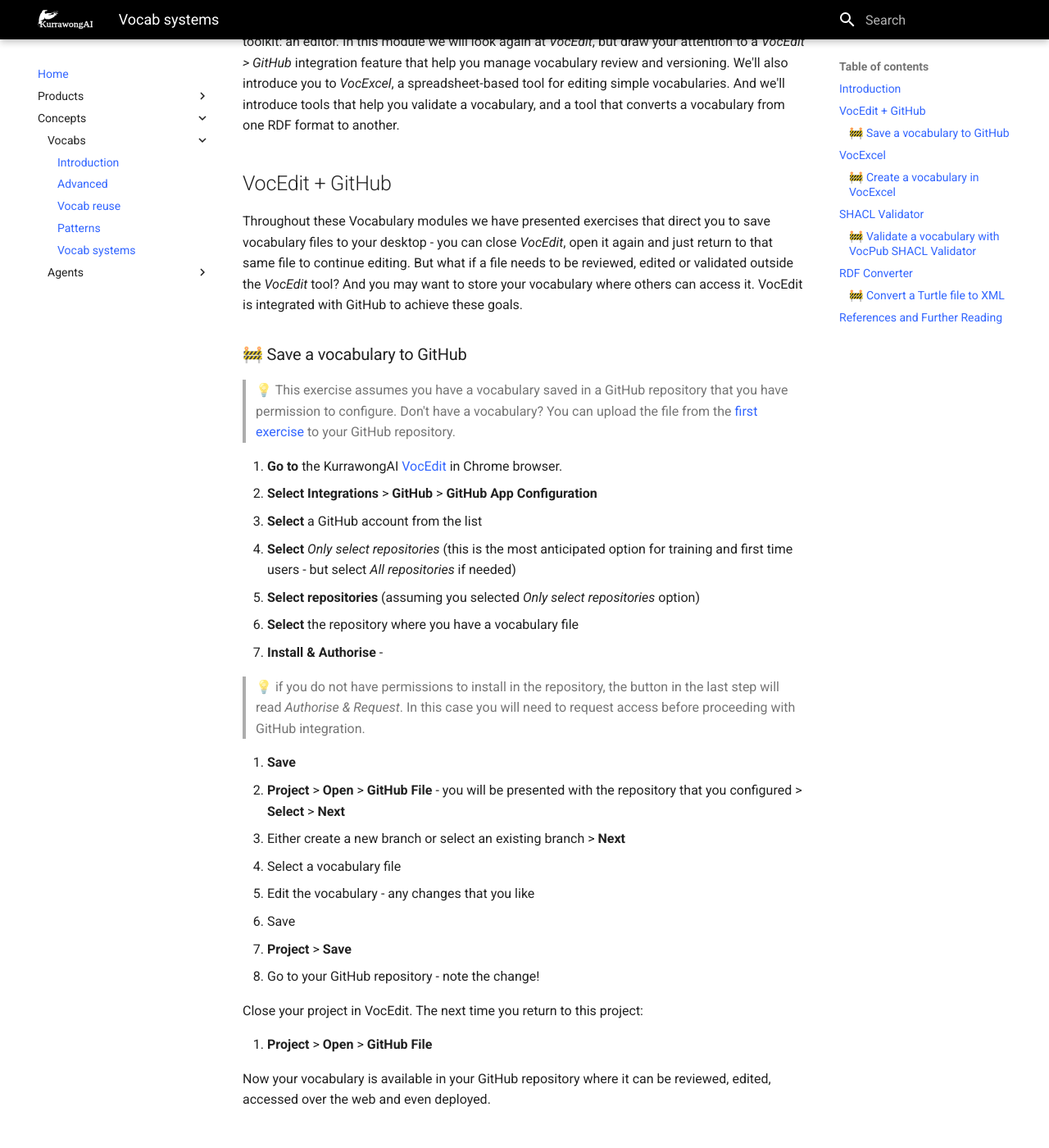
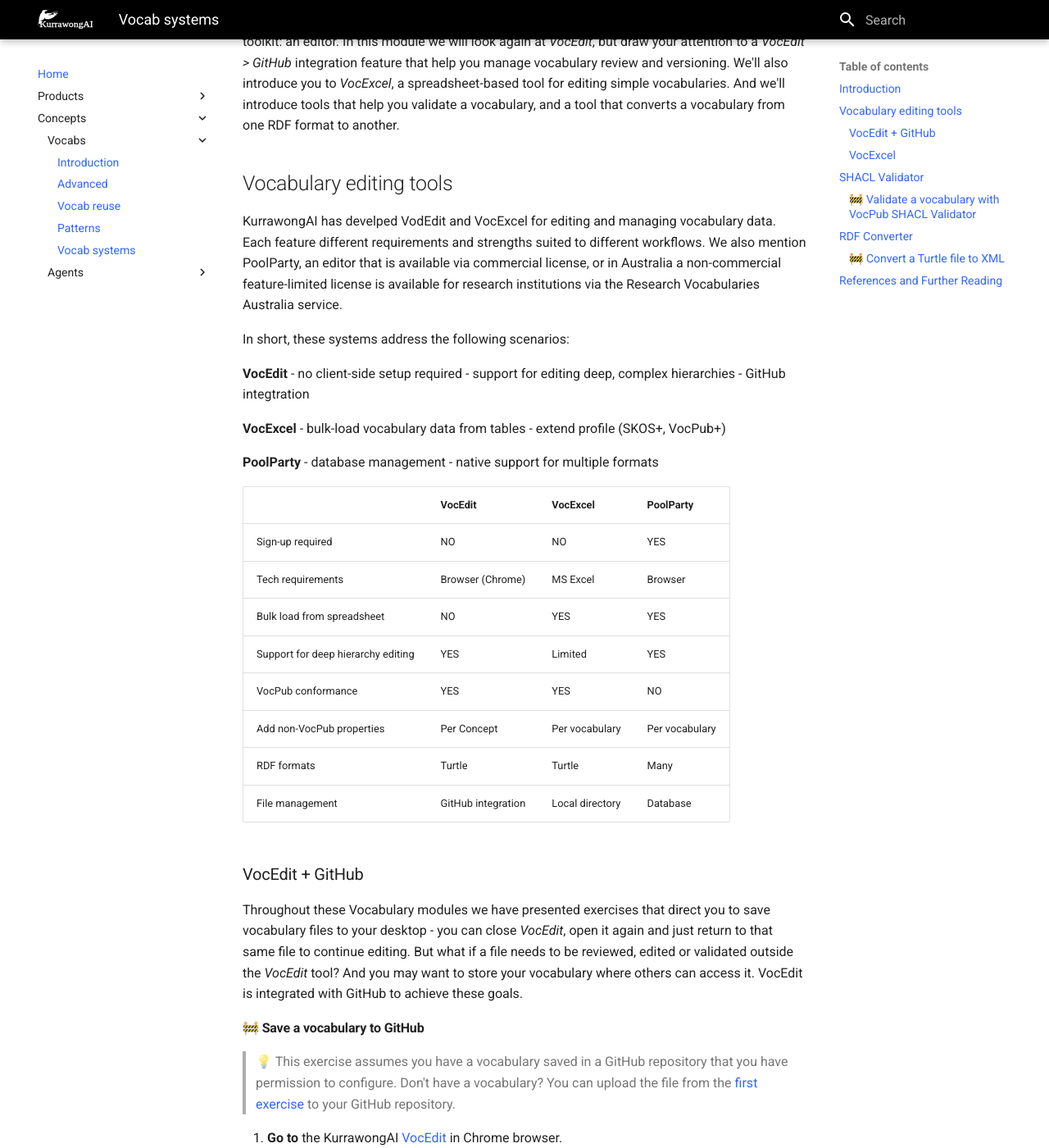
Before and after one commit to Kurrawong/docs, an MkDocs documentation site: the page built from docs/concepts/vocabs/vocab-systems.md, in a window 1280 px wide and 1400 px high, scrolled down 820 px. Shown: the whole window at 82% size. Built offline with MkDocs 1.6.1 and Material for MkDocs 9.7.7, drawn with Linux system fonts in a browser that asks for light colours; some of the changed text lies outside the part shown.

Commit message:
Update vocab-systems.md

```diff
--- a/docs/concepts/vocabs/vocab-systems.md
+++ b/docs/concepts/vocabs/vocab-systems.md
@@ -29,11 +29,42 @@
 
 If you've been working through [_Introduction to Vocabularies_](/concepts/vocabs/introduction), [_Advanced Vocabulary Editing_](/concepts/vocabs/creation) or [_Vocabulary Reuse_](/concepts/vocabs/vocab-reuse), you will have already encountered a key tool in any vocabulary managers toolkit: an editor. In this module we will look again at _VocEdit_, but draw your attention to a _VocEdit > GitHub_ integration feature that help you manage vocabulary review and versioning. We'll also introduce you to _VocExcel_, a spreadsheet-based tool for editing simple vocabularies. And we'll introduce tools that help you validate a vocabulary, and a tool that converts a vocabulary from one RDF format to another.
 
-## VocEdit + GitHub
+## Vocabulary editing tools
+
+KurrawongAI has develped VodEdit and VocExcel for editing and managing vocabulary data. Each feature different requirements and strengths suited to different workflows. We also mention PoolParty, an editor that is available via commercial license, or in Australia a non-commercial feature-limited license is available for research institutions via the Research Vocabularies Australia service.
+
+In short, these systems address the following scenarios:
+
+**VocEdit**
+- no client-side setup required
+- support for editing deep, complex hierarchies
+- GitHub integtration
+
+**VocExcel**
+- bulk-load vocabulary data from tables
+- extend profile (SKOS+, VocPub+)
+
+**PoolParty**
+- database management
+- native support for multiple formats
+
+|  | VocEdit | VocExcel | PoolParty
+|:-------------|:--------|:--------------|:---------------------|
+| Sign-up required | NO | NO | YES |
+| Tech requirements | Browser (Chrome) | MS Excel | Browser |
+| Bulk load from spreadsheet | NO | YES | YES |
+| Support for deep hierarchy editing | YES | Limited | YES |
+| VocPub conformance | YES | YES | NO |
+| Add non-VocPub properties | Per Concept | Per vocabulary | Per vocabulary |
+| RDF formats | Turtle | Turtle | Many |
+| File management | GitHub integration | Local directory | Database |
+
+
+### VocEdit + GitHub
 
 Throughout these Vocabulary modules we have presented exercises that direct you to save vocabulary files to your desktop - you can close _VocEdit_, open it again and just return to that same file to continue editing. But what if a file needs to be reviewed, edited or validated outside the _VocEdit_ tool? And you may want to store your vocabulary where others can access it. VocEdit is integrated with GitHub to achieve these goals.
 
-### 🚧 Save a vocabulary to GitHub
+#### 🚧 Save a vocabulary to GitHub
 
 > 💡 This exercise assumes you have a vocabulary saved in a GitHub repository that you have permission to configure. Don't have a vocabulary? You can upload the file from the [first exercise](https://docs.kurrawong.ai/concepts/vocabs/introduction/#minimum-properties-preflabel-definition-and-identifier) to your GitHub repository.
 
@@ -70,7 +101,7 @@
 
 To walk you through VocExcel features, we'll create a vocabulary from scratch.
 
-### 🚧 Create a vocabulary in VocExcel
+#### 🚧 Create a vocabulary in VocExcel
 
 > 💡 You will need access to MS Excel to do this exercise.
 
```
Also changed, not shown: other parts of docs/concepts/vocabs/vocab-systems.md (+2 -2 lines).
